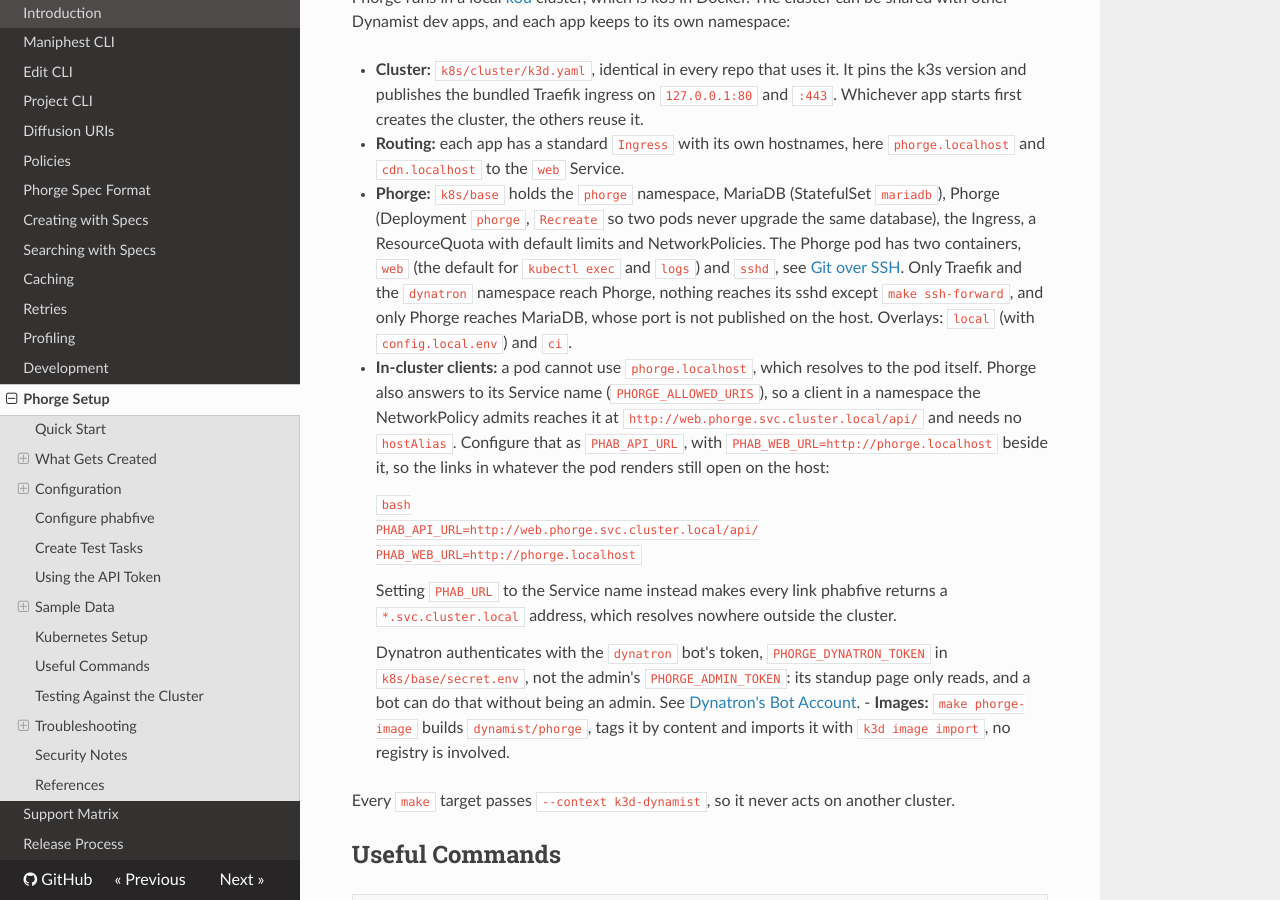
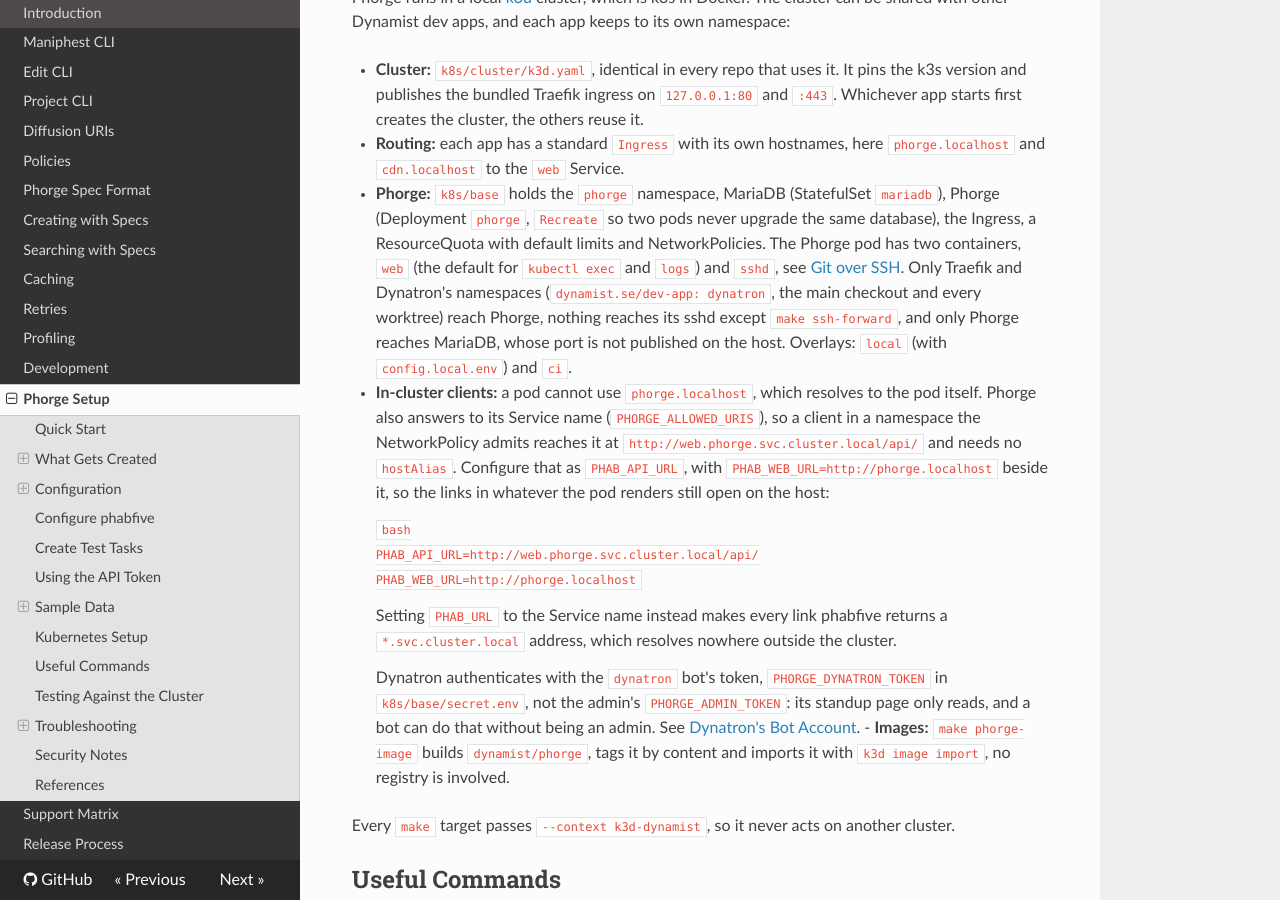
Before and after one commit to dynamist/phabfive, an MkDocs documentation site: the page built from docs/phorge-setup.md, in a window 1280 px wide and 900 px high, scrolled down 11733 px. Built offline with MkDocs 1.6.1, drawn with Linux system fonts in a browser that asks for light colours; nearby versions of some CDN libraries.

Commit message:
fix: admit every Dynatron instance to Phorge's Conduit port
Dynatron now runs one instance per git worktree in the shared k3d
cluster: `dynatron` for the main checkout, `dynatron-<slug>` for each
worktree. phorge-from-dev-apps selected kubernetes.io/metadata.name:
dynatron, so only the main checkout reached
web.phorge.svc.cluster.local and every worktree instance timed out.

Select on dynamist.se/dev-app: dynatron instead, which every Dynatron
namespace carries; the podSelector and port 80 stay as they were. The
API server sets the namespace name, while anyone who can create a
namespace can set this label, but in a local dev cluster those are the
people who could edit the policy anyway. The isolation test now decides
which namespaces are admitted by that label rather than by name, and the
setup docs say which namespaces reach Phorge.

````diff
--- a/docs/phorge-setup.md
+++ b/docs/phorge-setup.md
@@ -475,7 +475,7 @@
 
 - **Cluster:** `k8s/cluster/k3d.yaml`, identical in every repo that uses it. It pins the k3s version and publishes the bundled Traefik ingress on `127.0.0.1:80` and `:443`. Whichever app starts first creates the cluster, the others reuse it.
 - **Routing:** each app has a standard `Ingress` with its own hostnames, here `phorge.localhost` and `cdn.localhost` to the `web` Service.
-- **Phorge:** `k8s/base` holds the `phorge` namespace, MariaDB (StatefulSet `mariadb`), Phorge (Deployment `phorge`, `Recreate` so two pods never upgrade the same database), the Ingress, a ResourceQuota with default limits and NetworkPolicies. The Phorge pod has two containers, `web` (the default for `kubectl exec` and `logs`) and `sshd`, see [Git over SSH](#git-over-ssh). Only Traefik and the `dynatron` namespace reach Phorge, nothing reaches its sshd except `make ssh-forward`, and only Phorge reaches MariaDB, whose port is not published on the host. Overlays: `local` (with `config.local.env`) and `ci`.
+- **Phorge:** `k8s/base` holds the `phorge` namespace, MariaDB (StatefulSet `mariadb`), Phorge (Deployment `phorge`, `Recreate` so two pods never upgrade the same database), the Ingress, a ResourceQuota with default limits and NetworkPolicies. The Phorge pod has two containers, `web` (the default for `kubectl exec` and `logs`) and `sshd`, see [Git over SSH](#git-over-ssh). Only Traefik and Dynatron's namespaces (`dynamist.se/dev-app: dynatron`, the main checkout and every worktree) reach Phorge, nothing reaches its sshd except `make ssh-forward`, and only Phorge reaches MariaDB, whose port is not published on the host. Overlays: `local` (with `config.local.env`) and `ci`.
 - **In-cluster clients:** a pod cannot use `phorge.localhost`, which resolves to the pod itself. Phorge also answers to its Service name (`PHORGE_ALLOWED_URIS`), so a client in a namespace the NetworkPolicy admits reaches it at `http://web.phorge.svc.cluster.local/api/` and needs no `hostAlias`. Configure that as `PHAB_API_URL`, with `PHAB_WEB_URL=http://phorge.localhost` beside it, so the links in whatever the pod renders still open on the host:
 
     ```bash
````
Also changed, not shown: CHANGELOG.md (+6 -0 lines), 2 other files.
